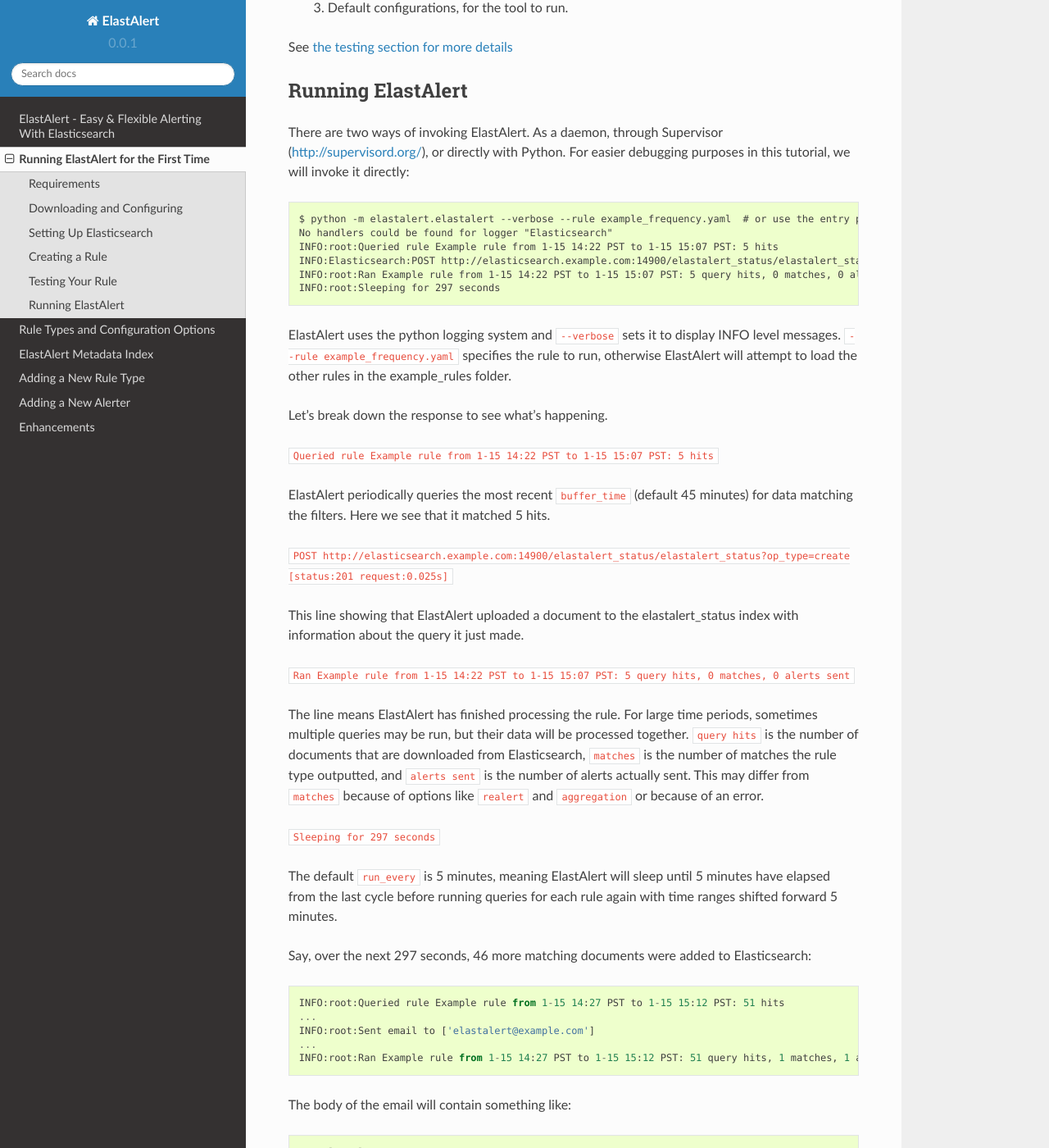
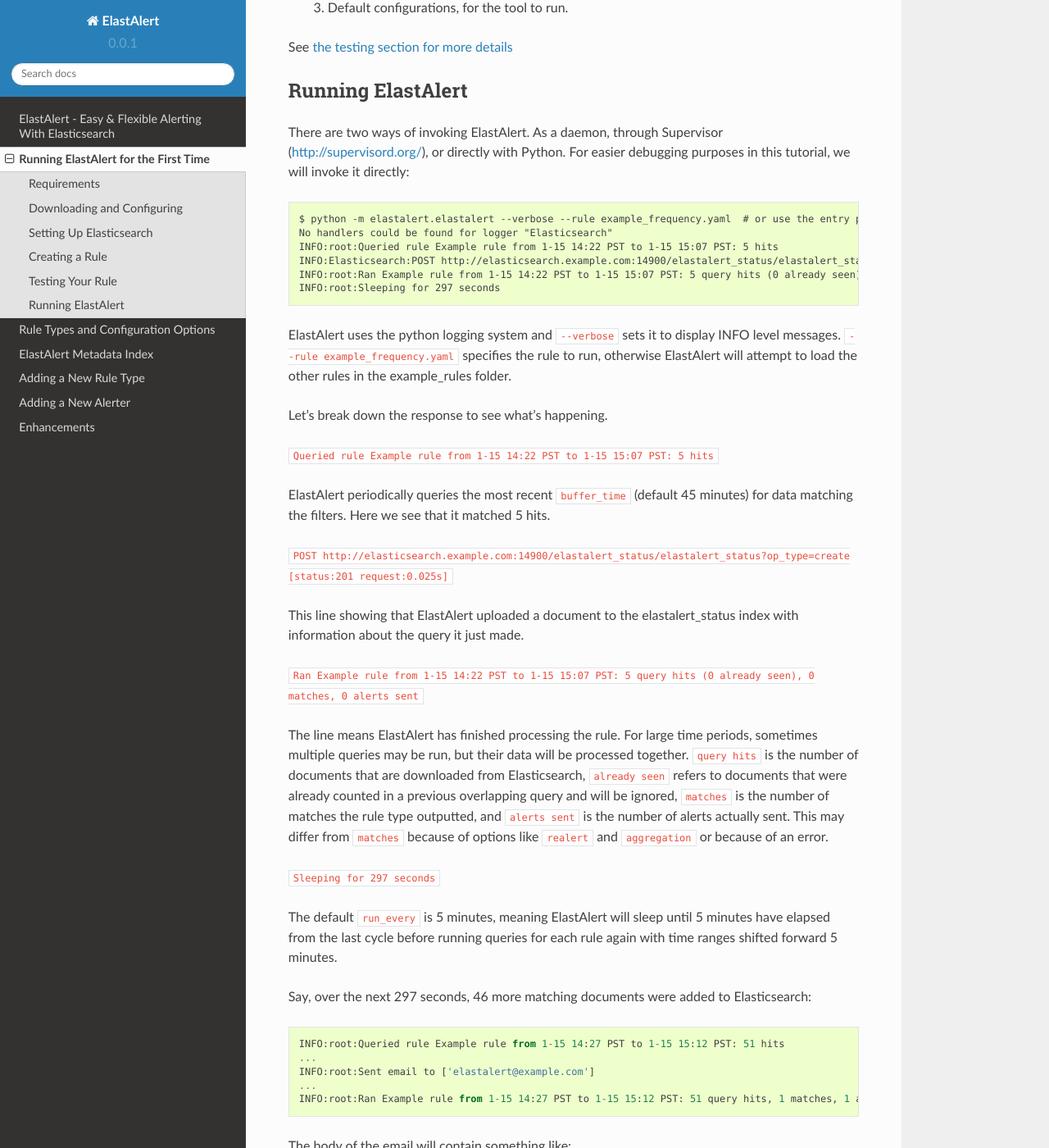
Before and after one commit to Yelp/elastalert, a Sphinx documentation site: the page built from docs/source/running_elastalert.rst, in a window 1280 px wide and 1400 px high, scrolled down 4001 px. Shown: the whole window at 82% size. Built offline with Sphinx 7.4.7 and the Read the Docs theme 2.0.0, drawn with Linux system fonts in a browser that asks for light colours; pages that are not in the unit, such as notebooks, are missing from menus.

Commit message:
Add a log line about duplicate removed events

```diff
--- a/docs/source/running_elastalert.rst
+++ b/docs/source/running_elastalert.rst
@@ -151,7 +151,7 @@
     No handlers could be found for logger "Elasticsearch"
     INFO:root:Queried rule Example rule from 1-15 14:22 PST to 1-15 15:07 PST: 5 hits
     INFO:Elasticsearch:POST http://elasticsearch.example.com:14900/elastalert_status/elastalert_status?op_type=create [status:201 request:0.025s]
-    INFO:root:Ran Example rule from 1-15 14:22 PST to 1-15 15:07 PST: 5 query hits, 0 matches, 0 alerts sent
+    INFO:root:Ran Example rule from 1-15 14:22 PST to 1-15 15:07 PST: 5 query hits (0 already seen), 0 matches, 0 alerts sent
     INFO:root:Sleeping for 297 seconds
 
 ElastAlert uses the python logging system and ``--verbose`` sets it to display INFO level messages. ``--rule example_frequency.yaml`` specifies the rule to run, otherwise ElastAlert will attempt to load the other rules in the example_rules folder.
@@ -166,9 +166,9 @@
 
 This line showing that ElastAlert uploaded a document to the elastalert_status index with information about the query it just made.
 
-``Ran Example rule from 1-15 14:22 PST to 1-15 15:07 PST: 5 query hits, 0 matches, 0 alerts sent``
+``Ran Example rule from 1-15 14:22 PST to 1-15 15:07 PST: 5 query hits (0 already seen), 0 matches, 0 alerts sent``
 
-The line means ElastAlert has finished processing the rule. For large time periods, sometimes multiple queries may be run, but their data will be processed together. ``query hits`` is the number of documents that are downloaded from Elasticsearch, ``matches`` is the number of matches the rule type outputted, and ``alerts sent`` is the number of alerts actually sent. This may differ from ``matches`` because of options like ``realert`` and ``aggregation`` or because of an error.
+The line means ElastAlert has finished processing the rule. For large time periods, sometimes multiple queries may be run, but their data will be processed together. ``query hits`` is the number of documents that are downloaded from Elasticsearch, ``already seen`` refers to documents that were already counted in a previous overlapping query and will be ignored, ``matches`` is the number of matches the rule type outputted, and ``alerts sent`` is the number of alerts actually sent. This may differ from ``matches`` because of options like ``realert`` and ``aggregation`` or because of an error.
 
 ``Sleeping for 297 seconds``
 
```
Also changed, not shown: 1 other file.
